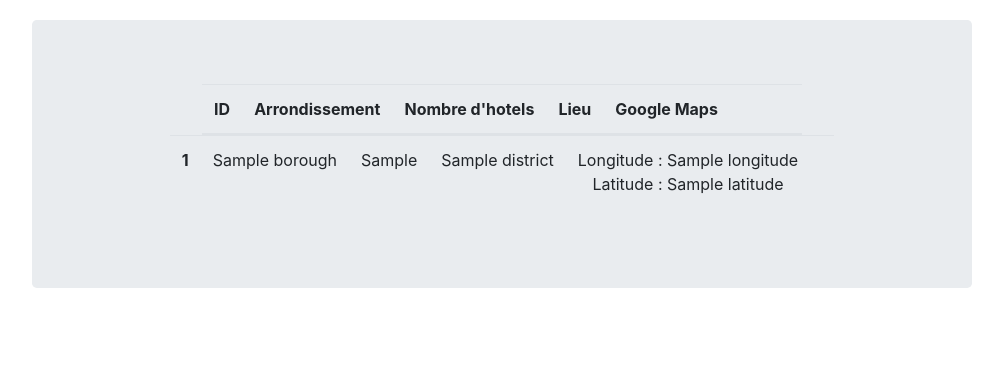
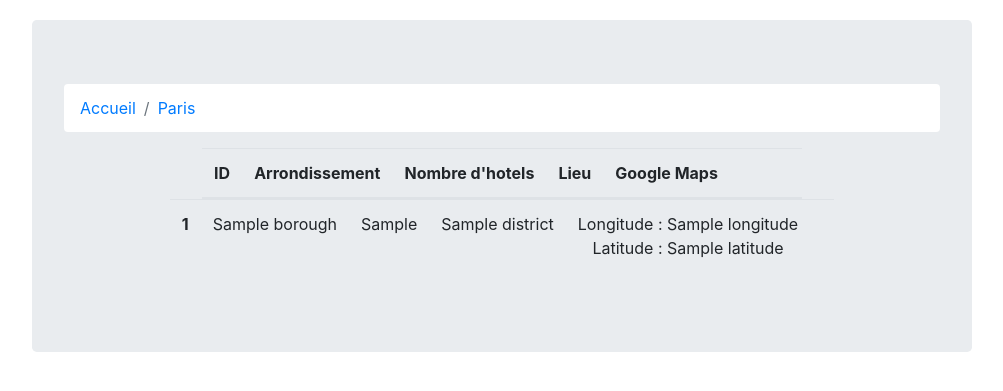
Before and after one commit to benads/back_dataviz, a Symfony app: template templates/paris/index.html.twig in a window 1280 px wide. Shown: the top 391 px of the page, without its empty margins (248-1251 px from the left). Run offline with Twig, Linux system fonts and the light colour scheme; the template is opened without the code that fills it: most values are stand-ins (such as "Sample title", 1, 10 or a date in 2020); style sheets or scripts are compiled from the project's sources; some libraries are stand-ins or nearby versions.

Commit message:
example breadcrumbs not dynamic

```diff
--- a/templates/paris/index.html.twig
+++ b/templates/paris/index.html.twig
@@ -8,7 +8,12 @@
 
         <!-- Main component for a primary marketing message or call to action -->
         <div class="jumbotron">
-
+            <nav aria-label="breadcrumb">
+                <ol class="breadcrumb" style="background-color:white">
+                    <li class="breadcrumb-item"><a href="{{ path('home') }}">Accueil</a></li>
+                    <li class="breadcrumb-item"><a href="{{ path('index-paris') }}">Paris</a></li>
+                </ol>
+            </nav>
         {% for message in app.flashes('success') %}
             <div class="alert alert-success alert-dismissible fade show" role="alert">
                 <p>{{ message }}</p>
```
